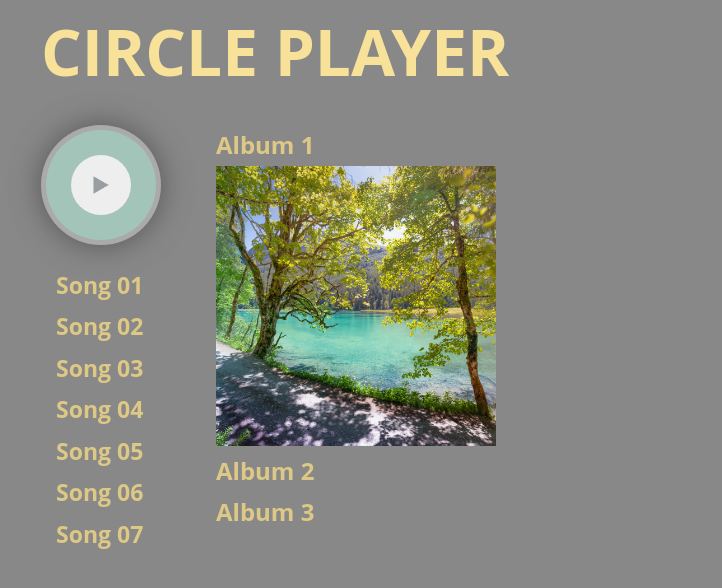
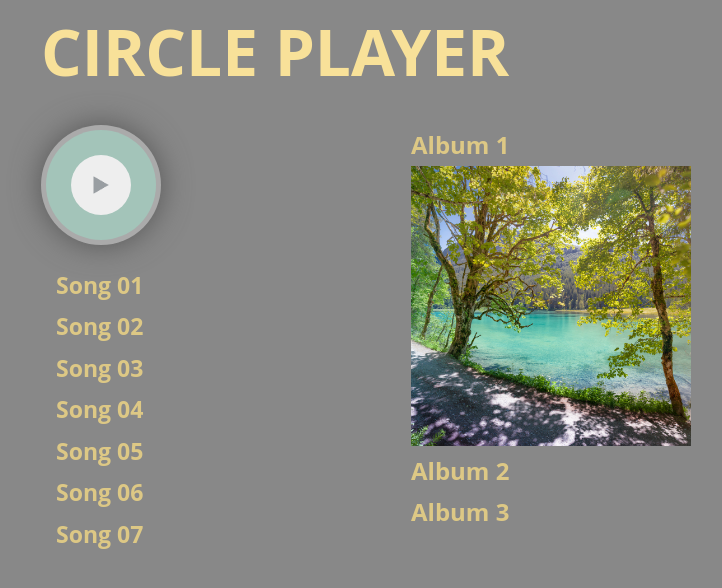
Before and after one commit to KateKorneeva/radial_player, a website: page index.html in a window 1280 px wide. Shown: the whole page, without its empty margins (274-996 px from the left). Drawn offline with nearby package versions, Linux system fonts and the light colour scheme.

Commit message:
try to fix div.albums display

```diff
--- a/css/style.css
+++ b/css/style.css
@@ -31,11 +31,8 @@ header {
 
 /* Styles for list of albums */
 .albums {
-    /*float: right;*/
-    position: absolute;
+    float: right;
     height: inherit;
-    display: inline-block;
-    margin-right: 15%;
 }
 
 .albums .header {
```
